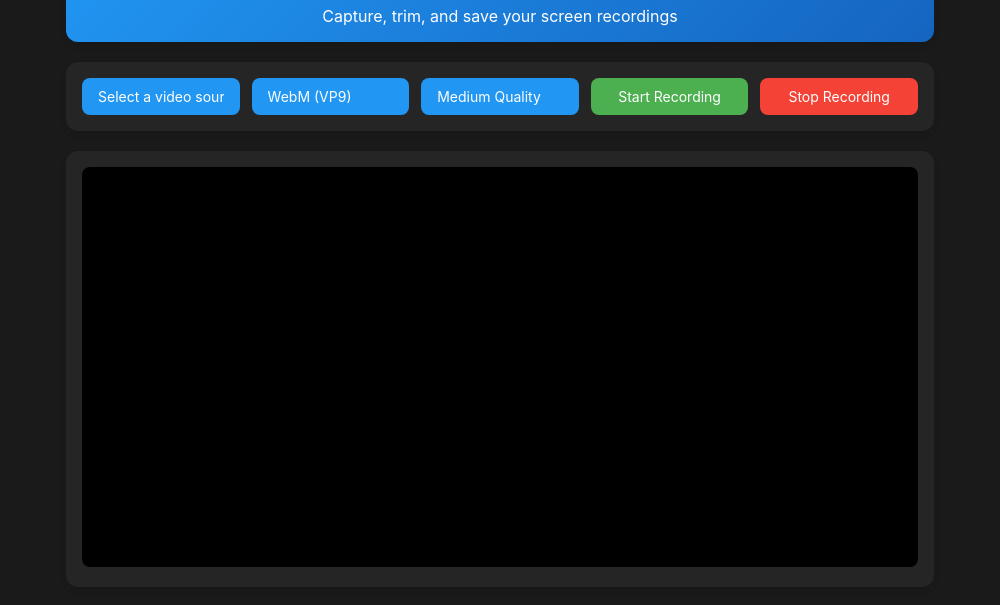
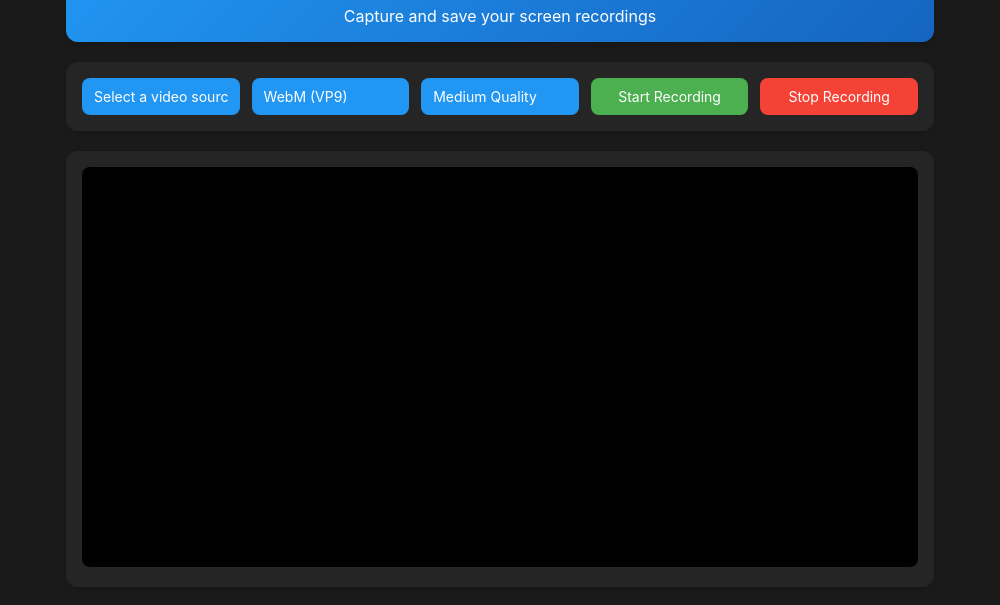
Before and after one commit to isurunvn/screen-recorder-app, an Electron app: page index.html in a window 1000 px wide. Shown: the part 63-668 px from the top of the page. Drawn offline with Linux system fonts and the light colour scheme; no server answers.

Commit message:
padding changed in buttons

```diff
--- a/index.html
+++ b/index.html
@@ -8,7 +8,7 @@
     <div class="container">
         <div class="app-header">
             <h1 class="app-title">FrameFlow Screen Recorder</h1>
-            <p>Capture, trim, and save your screen recordings</p>
+            <p>Capture and save your screen recordings</p>
         </div>
 
         <div class="controls">
--- a/styles.css
+++ b/styles.css
@@ -43,7 +43,7 @@ body {
 }
 
 .button, select {
-    padding: 10px 16px;
+    padding: 10px 12px;
     background: #2196F3;
     color: white;
     border: none;
```
